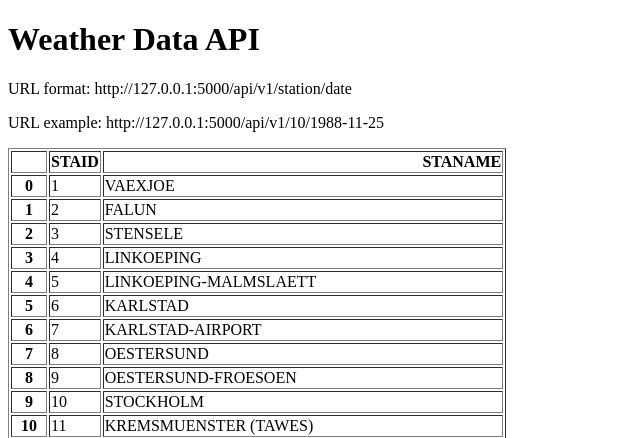
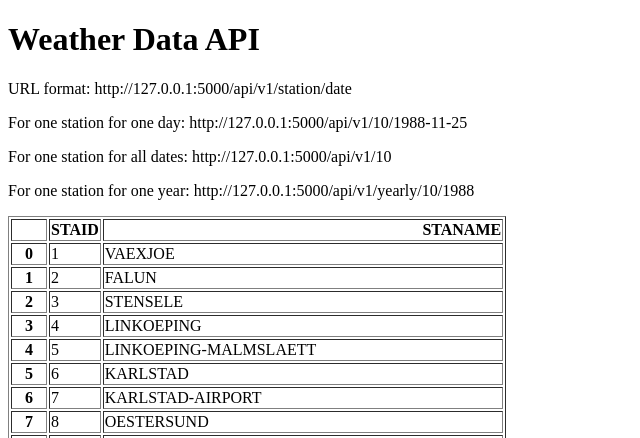
Before and after one commit to Andr1k63/weather-api, a Flask app: page / in a window 1280 px wide. Shown: the top 438 px of the page, without its empty margins (0-640 px from the left). Run offline with Flask 3, Linux system fonts and the light colour scheme.

Commit message:
Add more URL patterns

```diff
--- a/main.py
+++ b/main.py
@@ -24,5 +24,22 @@ def about(station, date):
     }
 
 
+@app.route("/api/v1/<station>")
+def all_data(station):
+    filename = "data_small/TG_STAID" + str(station).zfill(6) + ".txt"
+    df = pd.read_csv(filename, skiprows=20, parse_dates=["    DATE"])
+    result = df.to_dict(orient="records")
+    return result
+
+
+@app.route("/api/v1/yearly/<station>/<year>")
+def yearly(station,year):
+    filename = "data_small/TG_STAID" + str(station).zfill(6) + ".txt"
+    df = pd.read_csv(filename, skiprows=20)
+    df["    DATE"] = df["    DATE"].astype(str)
+    result = df[df["    DATE"].str.startswith(str(year))].to_dict(orient="records")
+    return result
+
+
 if __name__ == "__main__":
     app.run(debug=True)
--- a/templates/home.html
+++ b/templates/home.html
@@ -7,7 +7,9 @@
 <body>
     <h1>Weather Data API</h1>
     <p>URL format: http://127.0.0.1:5000/api/v1/station/date</p>
-    <p>URL example: http://127.0.0.1:5000/api/v1/10/1988-11-25 </p>
+    <p>For one station for one day: http://127.0.0.1:5000/api/v1/10/1988-11-25 </p>
+    <p>For one station for all dates: http://127.0.0.1:5000/api/v1/10 </p>
+    <p>For one station for one year: http://127.0.0.1:5000/api/v1/yearly/10/1988 </p>
     <p>{{data|safe}}</p>
 </body>
 </html>
```
